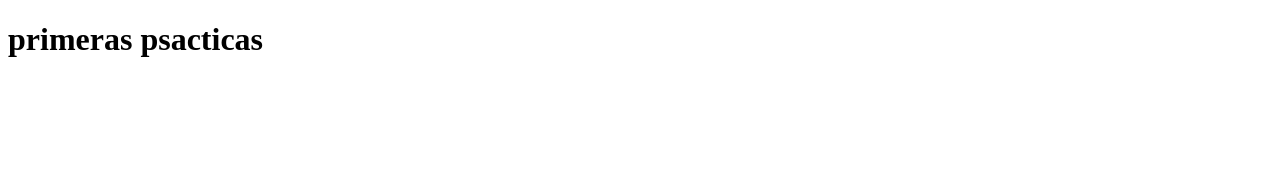
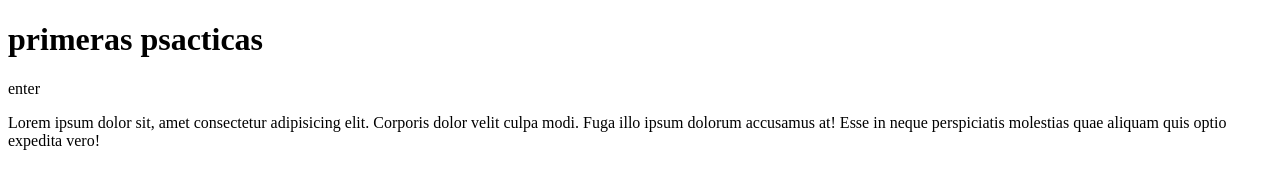
Before and after one commit to JOMSANTA/programa-git, a plain HTML site: page index.html in a window 1280 px wide. Drawn offline with Linux system fonts and the light colour scheme.

Commit message:
boton nuevo

```diff
--- a/index.html
+++ b/index.html
@@ -7,6 +7,10 @@
 </head>
 <body>
     <h1> primeras psacticas</h1>
+    <nav>enter</nav>
+    <p>Lorem ipsum dolor sit, amet consectetur adipisicing elit. Corporis dolor velit culpa modi. Fuga illo ipsum dolorum accusamus at! Esse in neque perspiciatis molestias quae aliquam quis optio expedita vero!
+
+    </p>
 
 </body>
 </html>
```
Also changed, not shown: 1 other file.
